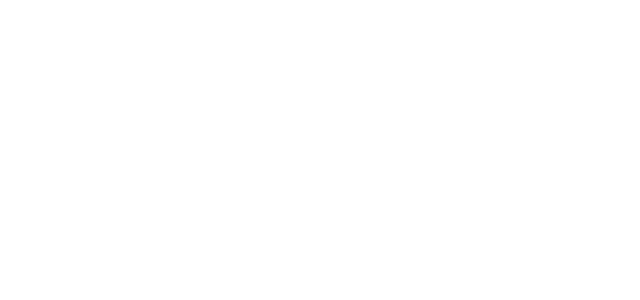
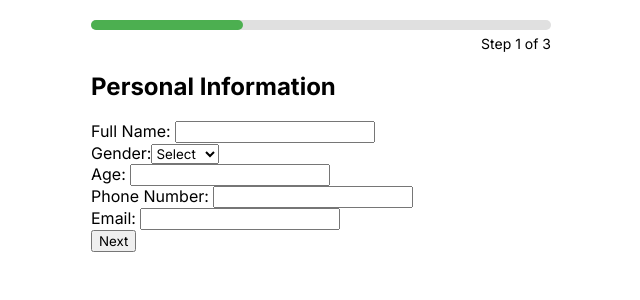
Before and after one commit to Leeobenga/kijani-tech, a React (Vite) app: page /farmerSignupForm in a window 1280 px wide. Before the commit this address had no page. Shown: the top 300 px of the page, without its empty margins (319-959 px from the left). Built offline with nearby package versions, Linux system fonts and the light colour scheme.

Commit message:
added farmer signup form

```diff
--- a/src/App.jsx
+++ b/src/App.jsx
@@ -1,4 +1,5 @@
 import { BrowserRouter as Router, Routes, Route } from "react-router-dom"
+import FarmerSignupForm from "./pages/farmerSignupForm"
 import ScrollToTop from "./components/scrollToTop"
 import Header from "./components/header"
 import Overview from "./components/overview"
@@ -104,6 +105,7 @@ function App() {
         <Route path="resources" element={<Resources />}></Route>
         <Route path="/contact" element={<Contact />}></Route>
         <Route path="/donation" element={<Donation articles={articles} />}></Route>
+        <Route path="/farmerSignupForm" element={<FarmerSignupForm />}></Route>
     </Routes>
   </Router>
   )
--- a/src/components/header.jsx
+++ b/src/components/header.jsx
@@ -35,7 +35,7 @@ const Header = () => {
                         <p>Empowering agriculture with AI-driven insights— from rural fields to urban rooftops</p>
                     </div>
                     <div id="overlay-button">
-                        <button id="join-btn" type="button">Join Us Now <span>»</span></button>
+                        <Link to="/farmerSignupForm"><button id="join-btn" type="button">Join Us Now <span>»</span></button></Link>
                     </div>
                     <div className="overlay2">
                         <span><a href="#" target="blank">FACEBOOK</a></span>
--- /dev/null
+++ b/src/pages/farmerSignupForm.jsx
@@ -0,0 +1,105 @@
+import React, { useState } from "react";
+
+const FarmerSignupForm = () => {
+  const [step, setStep] = useState(1);
+
+  // progress percentage based on step
+  const getProgress = () => {
+    if (step === 1) return 33;
+    if (step === 2) return 66;
+    if (step === 3) return 100;
+    return 0;
+  };
+
+  const nextStep = () => setStep((prev) => Math.min(prev + 1, 3));
+  const prevStep = () => setStep((prev) => Math.max(prev - 1, 1));
+
+  return (
+    <div style={{ maxWidth: "500px", margin: "0 auto", padding: "20px" }}>
+      {/* Progress bar */}
+      <div style={{ marginBottom: "20px" }}>
+        <div
+          style={{
+            background: "#e0e0e0",
+            borderRadius: "10px",
+            height: "10px",
+            width: "100%",
+          }}
+        >
+          <div
+            style={{
+              height: "10px",
+              width: `${getProgress()}%`,
+              background: "#4caf50",
+              borderRadius: "10px",
+              transition: "width 0.3s ease-in-out",
+            }}
+          ></div>
+        </div>
+        <p style={{ textAlign: "right", fontSize: "14px", marginTop: "5px" }}>
+          Step {step} of 3
+        </p>
+      </div>
+
+      {/* Form steps */}
+      {step === 1 && (
+        <div>
+          <h2>Personal Information</h2>
+          <label>Full Name: <input type="text" /></label><br />
+          <label>Gender:
+            <select>
+              <option value="">Select</option>
+              <option>Male</option>
+              <option>Female</option>
+              <option>Other</option>
+            </select>
+          </label><br />
+          <label>Age: <input type="number" /></label><br />
+          <label>Phone Number: <input type="tel" /></label><br />
+          <label>Email: <input type="email" /></label><br />
+          <button onClick={nextStep}>Next</button>
+        </div>
+      )}
+
+      {step === 2 && (
+        <div>
+          <h2>Farm Information</h2>
+          <label>County: <input type="text" /></label><br />
+          <label>Location: <input type="text" /></label><br />
+          <label>Farm Size (acres): <input type="number" /></label><br />
+          <label>Crops Grown: <input type="text" /></label><br />
+          <label>Irrigation Method:
+            <select>
+              <option value="">Select</option>
+              <option>Manual</option>
+              <option>Drip</option>
+              <option>Sprinkler</option>
+              <option>None</option>
+            </select>
+          </label><br />
+          <button onClick={prevStep}>Back</button>
+          <button onClick={nextStep}>Next</button>
+        </div>
+      )}
+
+      {step === 3 && (
+        <div>
+          <h2>Solar Interest</h2>
+          <label>
+            <input type="radio" name="solar" value="Yes" /> Yes
+          </label><br />
+          <label>
+            <input type="radio" name="solar" value="No" /> No
+          </label><br />
+          <label>
+            <input type="radio" name="solar" value="Maybe" /> Maybe Later
+          </label><br />
+          <button onClick={prevStep}>Back</button>
+          <button type="submit">Submit</button>
+        </div>
+      )}
+    </div>
+  );
+};
+
+export default FarmerSignupForm;
```
